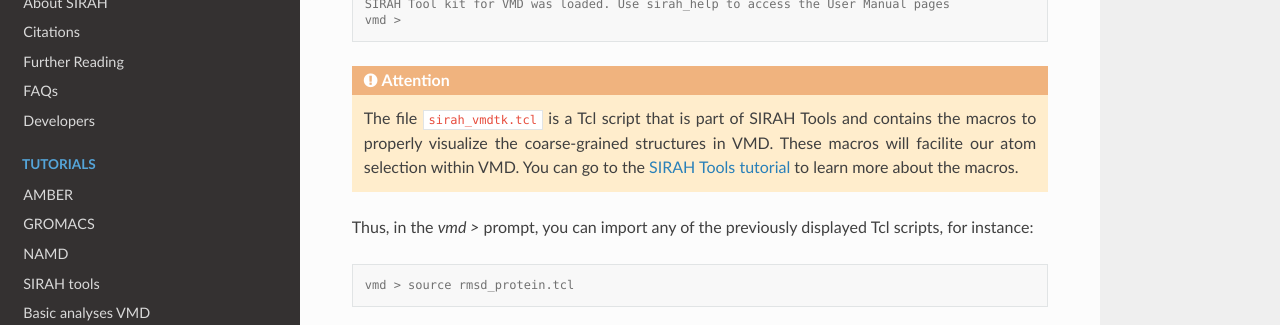
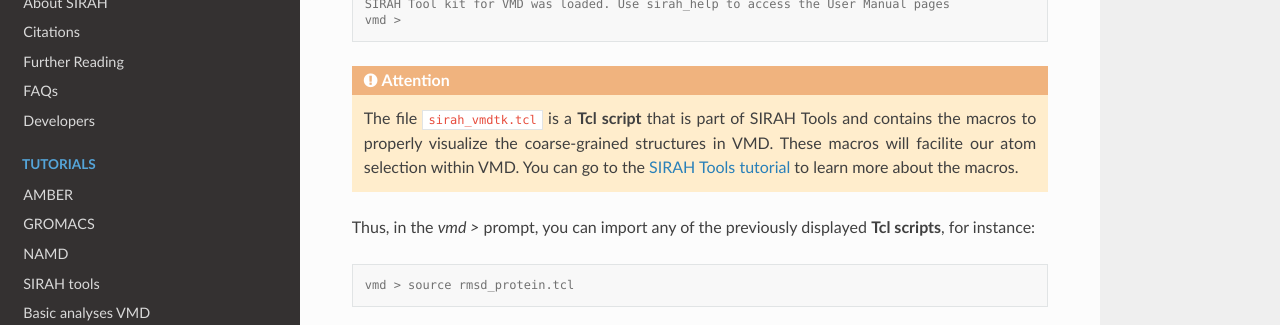
Before and after one commit to SIRAHFF/documentation, a Sphinx documentation site: the page built from docs/source/Analysis/Tutorial-basic.rst, in a window 1280 px wide and 900 px high, scrolled down 13665 px. Shown: the part 149-474 px from the top of the window. Built offline with Sphinx 7.4.7 and the Read the Docs theme 2.0.0, drawn with Linux system fonts in a browser that asks for light colours; some of the changed text lies outside the part shown.

```diff
--- a/docs/source/Analysis/Tutorial-basic.rst
+++ b/docs/source/Analysis/Tutorial-basic.rst
@@ -44,7 +44,7 @@ After processing the output trajectory to account for the Periodic Boundary Cond
 
 .. attention::
 
-    The file ``sirah_vmdtk.tcl`` is a Tcl script that is part of SIRAH Tools and contains the macros to properly visualize the coarse-grained structures in VMD. These macros will facilite our atom selection within VMD. You can go to the :ref:`SIRAH Tools tutorial <SIRAH tools>` to learn more about the macros.
+    The file ``sirah_vmdtk.tcl`` is a **Tcl script** that is part of SIRAH Tools and contains the macros to properly visualize the coarse-grained structures in VMD. These macros will facilite our atom selection within VMD. You can go to the :ref:`SIRAH Tools tutorial <SIRAH tools>` to learn more about the macros.
 
 
 That’s it! Now you can analyze the trajectory.
@@ -474,9 +474,9 @@ The output will be similar to the following:
 
 .. attention::
 
-    The file ``sirah_vmdtk.tcl`` is a Tcl script that is part of SIRAH Tools and contains the macros to properly visualize the coarse-grained structures in VMD. These macros will facilite our atom selection within VMD. You can go to the :ref:`SIRAH Tools tutorial <SIRAH tools>` to learn more about the macros.
+    The file ``sirah_vmdtk.tcl`` is a **Tcl script** that is part of SIRAH Tools and contains the macros to properly visualize the coarse-grained structures in VMD. These macros will facilite our atom selection within VMD. You can go to the :ref:`SIRAH Tools tutorial <SIRAH tools>` to learn more about the macros.
 
-Thus, in the `vmd >` prompt, you can import any of the previously displayed Tcl scripts, for instance:
+Thus, in the `vmd >` prompt, you can import any of the previously displayed **Tcl scripts**, for instance:
 
 .. code-block:: console
 
```
